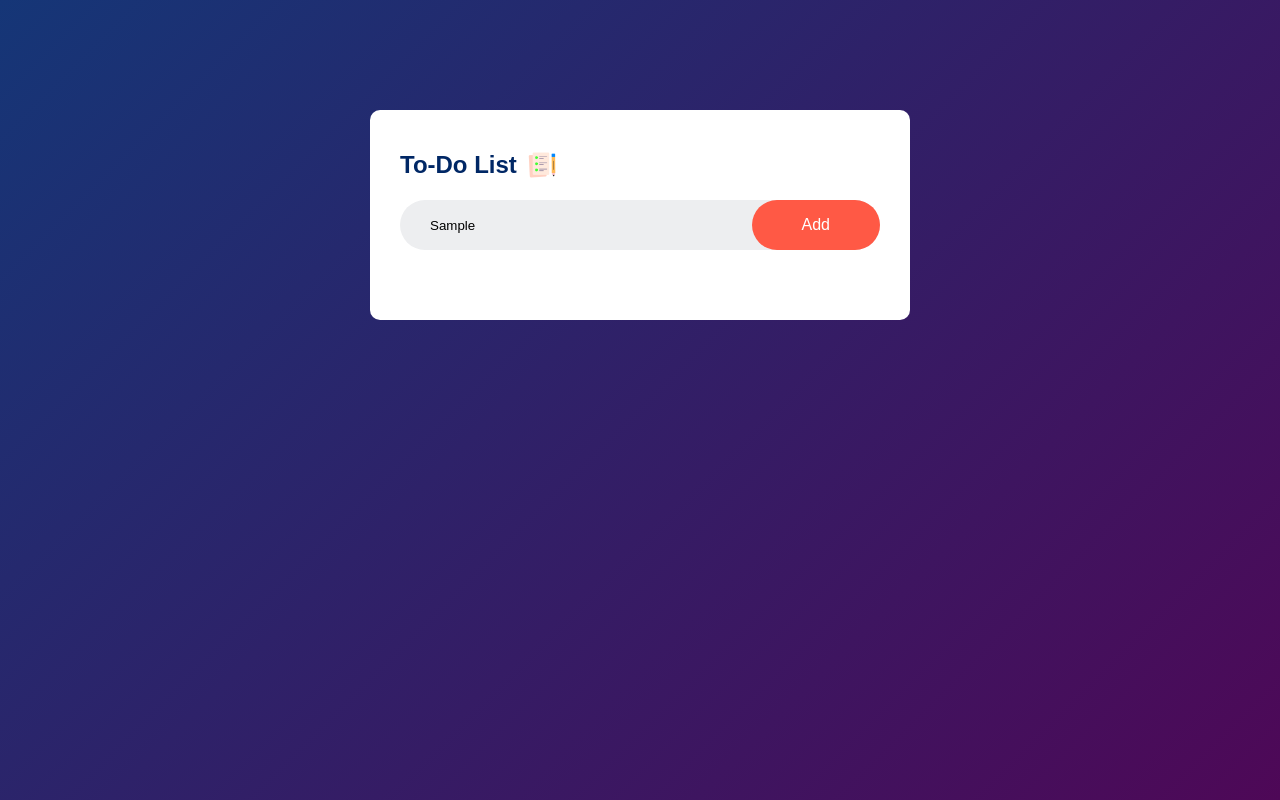
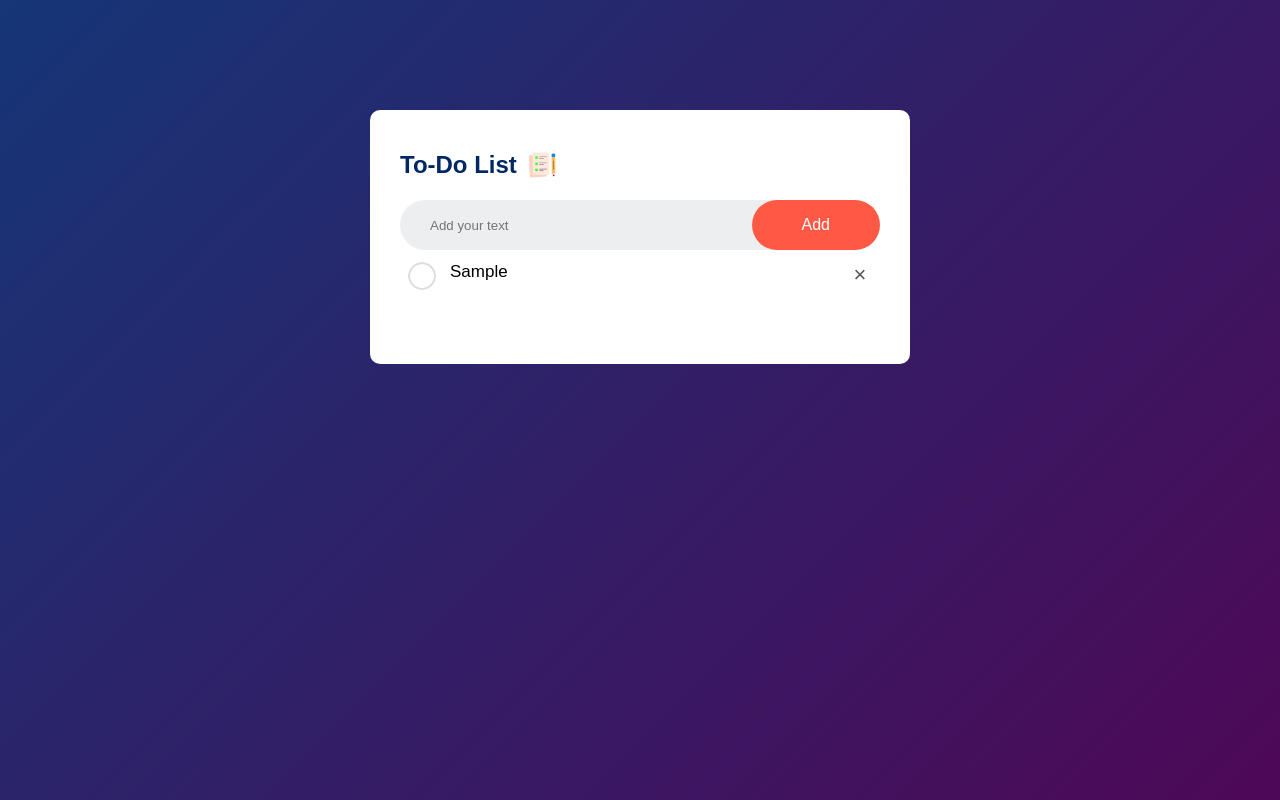
Before and after one commit to moyooyeniyi/To-Do-list-website, a plain HTML site: page index.html in a window 1280 px wide. Both pictures are taken after typing "Sample" into the empty fields and a click on the button "Add". Drawn offline with Linux system fonts and the light colour scheme.

Commit message:
Added JavaScript

```diff
--- a/index.html
+++ b/index.html
@@ -12,7 +12,7 @@
   <h2>To-Do List <img src="images/icon.png" alt=""></h2>
 <div class="row">
 <input type="text" id="input-box" placeholder="Add your text">
-<button>Add</button>
+<button onclick="addTask()">Add</button>
 </div>
 <ul id="list-container">
   <!-- <li class="checked">Task 1</li>
--- a/index.js
+++ b/index.js
@@ -0,0 +1,38 @@
+const inputBox = document.getElementById("input-box")
+const listContainer = document.getElementById("list-container")
+function addTask(){
+  if(inputBox.value === ''){
+    alert("You must write something")
+  } else{
+    let li = document.createElement("li")
+    li.innerHTML = inputBox.value
+    listContainer.appendChild(li)
+let span = document.createElement("span")
+span.innerHTML = "\u00d7"
+li.appendChild(span)
+  }
+
+  inputBox.value = ""
+  saveData()
+}
+
+listContainer.addEventListener("click", function(e){
+  if(e.target.tagName === "LI"){
+    e.target.classList.toggle("checked")
+    saveData()
+  }
+  else if(e.target.tagName === "SPAN"){
+    e.target.parentElement.remove()
+    saveData()
+  }
+}, false);
+
+function saveData(){
+  localStorage.setItem("data", listContainer.innerHTML)
+}
+
+function showTask(){
+  listContainer.innerHTML = localStorage.getItem("data")
+}
+
+showTask()
--- a/styles.css
+++ b/styles.css
@@ -91,3 +91,20 @@ ul li.checked{
 ul li.checked::before{
   background-image: url(images/checked.png);
 }
+
+ul li span{
+  position: absolute;
+  right: 0;
+  top: 5px;
+  width: 40px;
+  height: 40px;
+  font-size: 22px;
+  color: #555;
+  line-height: 40px;
+  text-align: center;
+border-radius: 50%;
+}
+
+ul li span:hover{
+  background: #edeef0;
+}
```
